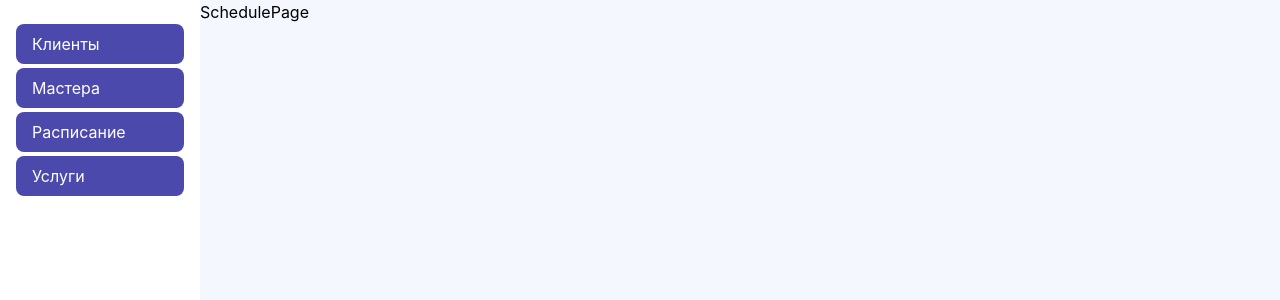
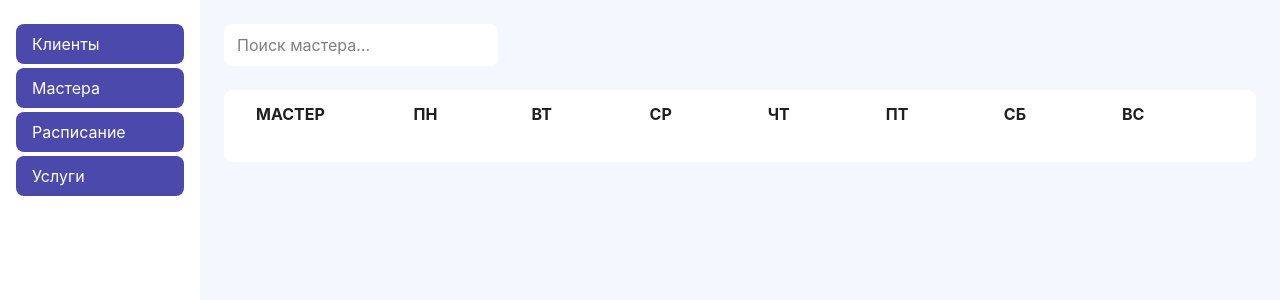
Before and after one commit to asweetcakee/scheduler, a React (Vite) app in the folder frontend/: page /schedule in a window 1280 px wide. Shown: the top 300 px of the page. Built offline with nearby package versions, Linux system fonts and the light colour scheme.

Commit message:
refactor(schedule): implement responsive table layout structure - Replace placeholder div with semantic section and table structure - Fix overflow behavior by applying min-w-0 on main container - Add search input and table column styling with Tailwind CSS

```diff
--- a/frontend/src/layout/AdminLayout.tsx
+++ b/frontend/src/layout/AdminLayout.tsx
@@ -5,7 +5,7 @@ export const AdminLayout = () => {
     return(
         <div className='flex min-h-screen'>
             <Sidebar />
-            <main className='flex-1 bg-page'>
+            <main className='flex-1 min-w-0 bg-page'>
                 <Outlet />
             </main>
         </div>
--- a/frontend/src/pages/SchedulePage.tsx
+++ b/frontend/src/pages/SchedulePage.tsx
@@ -1,5 +1,43 @@
 export const SchedulePage = () => {
     return(
-        <div>SchedulePage</div>
+        <section className='flex flex-col w-full'>
+            <div className='flex justify-start items-center mx-6 mt-6 gap-2'>
+                <div className='flex justify-center items-center px-3 py-2 rounded-lg border border-transparent focus-within:border-accent-purple bg-surface max-w-xs group'>
+                    <input
+                        type='text'
+                        placeholder='Поиск мастера...'
+                        className='w-full outline-none'
+                    />
+                </div>
+            </div>
+            <div className='m-6 px-6 pb-6 overflow-x-auto bg-surface rounded-lg'>
+                <table className='w-full table-fixed min-w-200'>
+                    <colgroup>
+                        <col className='w-[16%]' />
+                        <col className='w-[12%]' />
+                        <col className='w-[12%]' />
+                        <col className='w-[12%]' />
+                        <col className='w-[12%]' />
+                        <col className='w-[12%]' />
+                        <col className='w-[12%]' />
+                        <col className='w-[12%]' />
+                    </colgroup>
+                    <thead>
+                        <tr>
+                            <th scope='col' className='px-2 py-3 font-bold uppercase text-text text-left'>Мастер</th>
+                            <th scope='col' className='px-2 py-3 font-bold uppercase text-text text-left'>Пн</th>
+                            <th scope='col' className='px-2 py-3 font-bold uppercase text-text text-left'>Вт</th>
+                            <th scope='col' className='px-2 py-3 font-bold uppercase text-text text-left'>Ср</th>
+                            <th scope='col' className='px-2 py-3 font-bold uppercase text-text text-left'>Чт</th>
+                            <th scope='col' className='px-2 py-3 font-bold uppercase text-text text-left'>Пт</th>
+                            <th scope='col' className='px-2 py-3 font-bold uppercase text-text text-left'>Сб</th>
+                            <th scope='col' className='px-2 py-3 font-bold uppercase text-text text-left'>Вс</th>
+                        </tr>
+                    </thead>
+                    <tbody>
+                    </tbody>
+                </table>
+            </div>
+        </section>
     )
 }
```
